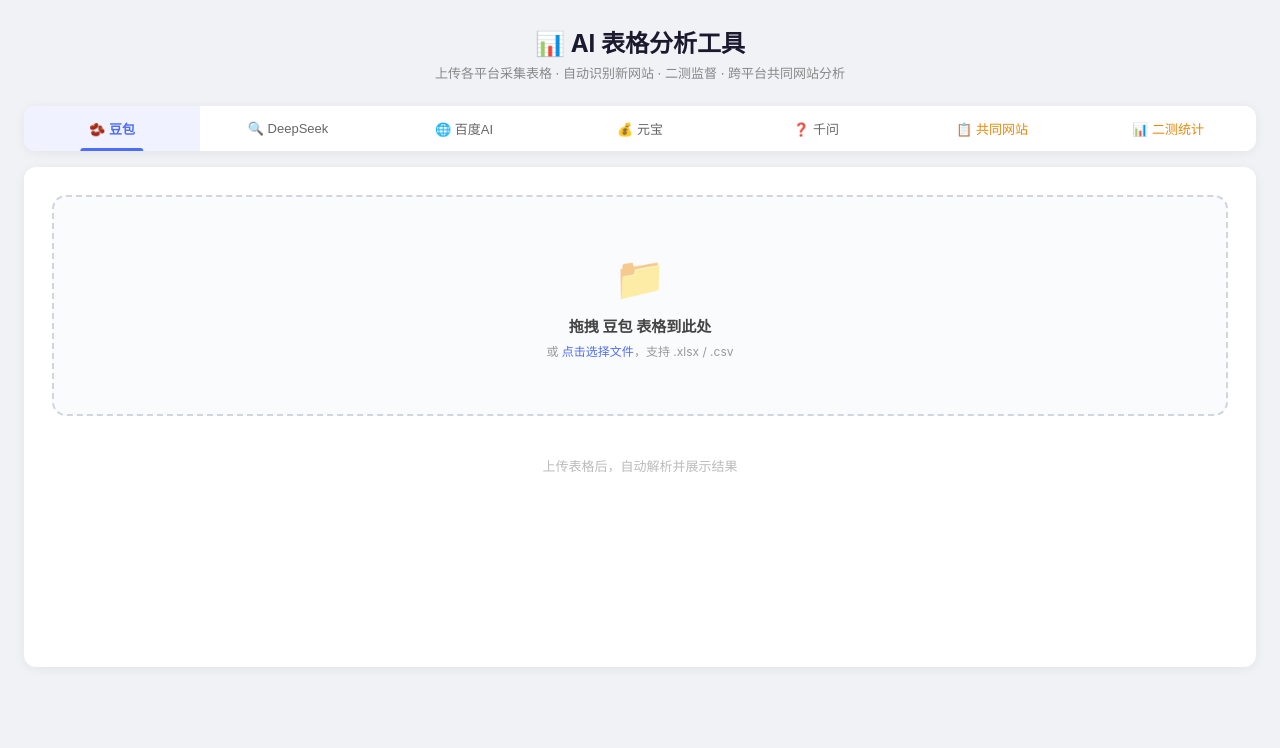
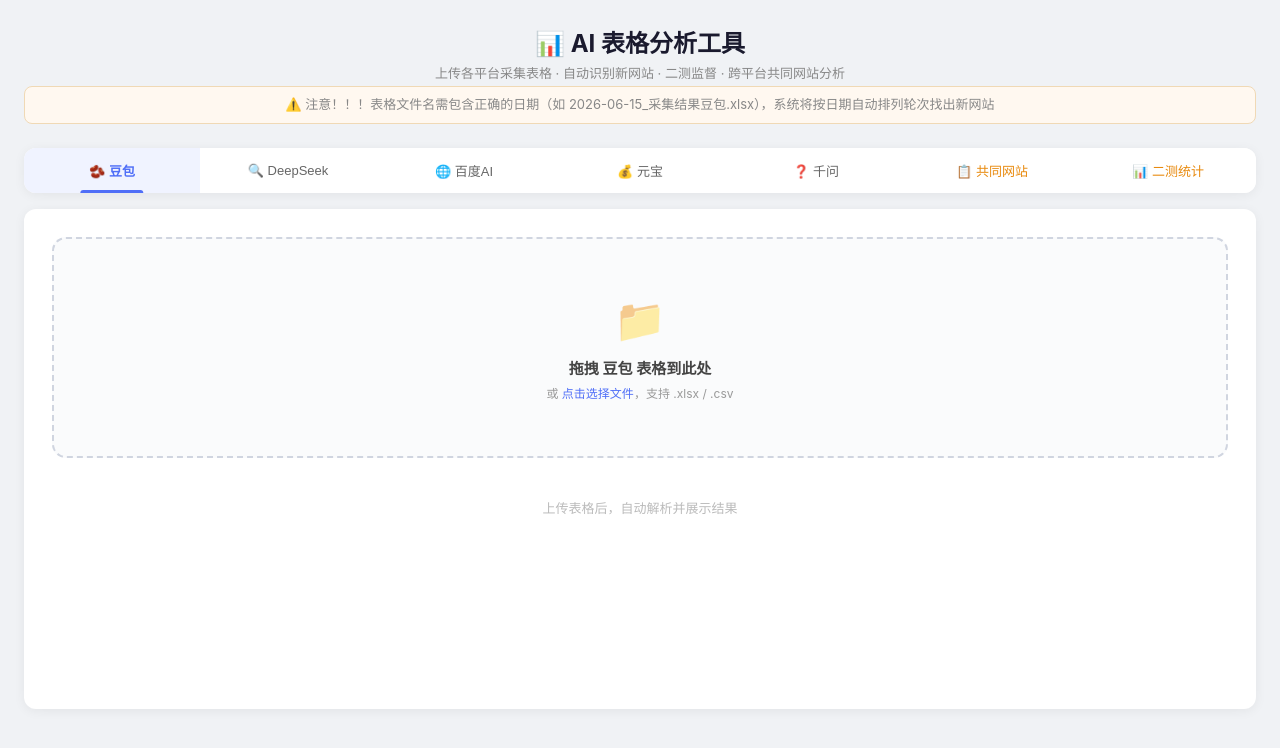
Before and after one commit to caccat/ai-table-tracker, a website: page index.html in a window 1280 px wide. Drawn offline with nearby package versions, Linux system fonts and the light colour scheme.

Commit message:
feat: 添加文件名日期提示（橙色警告条）

```diff
--- a/index.html
+++ b/index.html
@@ -11,6 +11,7 @@
     .app-header{text-align:center;margin-bottom:24px}
     .app-header h1{font-size:24px;font-weight:700;color:#1a1a2e}
     .app-header p{font-size:13px;color:#888;margin-top:4px}
+    .file-hint{font-size:12px;color:#e07b3c;margin-top:6px;padding:8px 14px;background:#fff8f0;border-radius:8px;border:1px solid #f0d9b5;line-height:1.5}
 
     /* Tabs */
     .tabs-nav{display:flex;background:#fff;border-radius:12px;box-shadow:0 2px 12px rgba(0,0,0,0.06);overflow:hidden;margin-bottom:16px}
@@ -177,6 +178,7 @@
     <div class="app-header">
       <h1>📊 AI 表格分析工具</h1>
       <p>上传各平台采集表格 · 自动识别新网站 · 二测监督 · 跨平台共同网站分析</p>
+      <p class="file-hint">⚠️ 注意！！！表格文件名需包含正确的日期（如 2026-06-15_采集结果豆包.xlsx），系统将按日期自动排列轮次找出新网站</p>
     </div>
 
     <!-- Tabs Navigation -->
```
